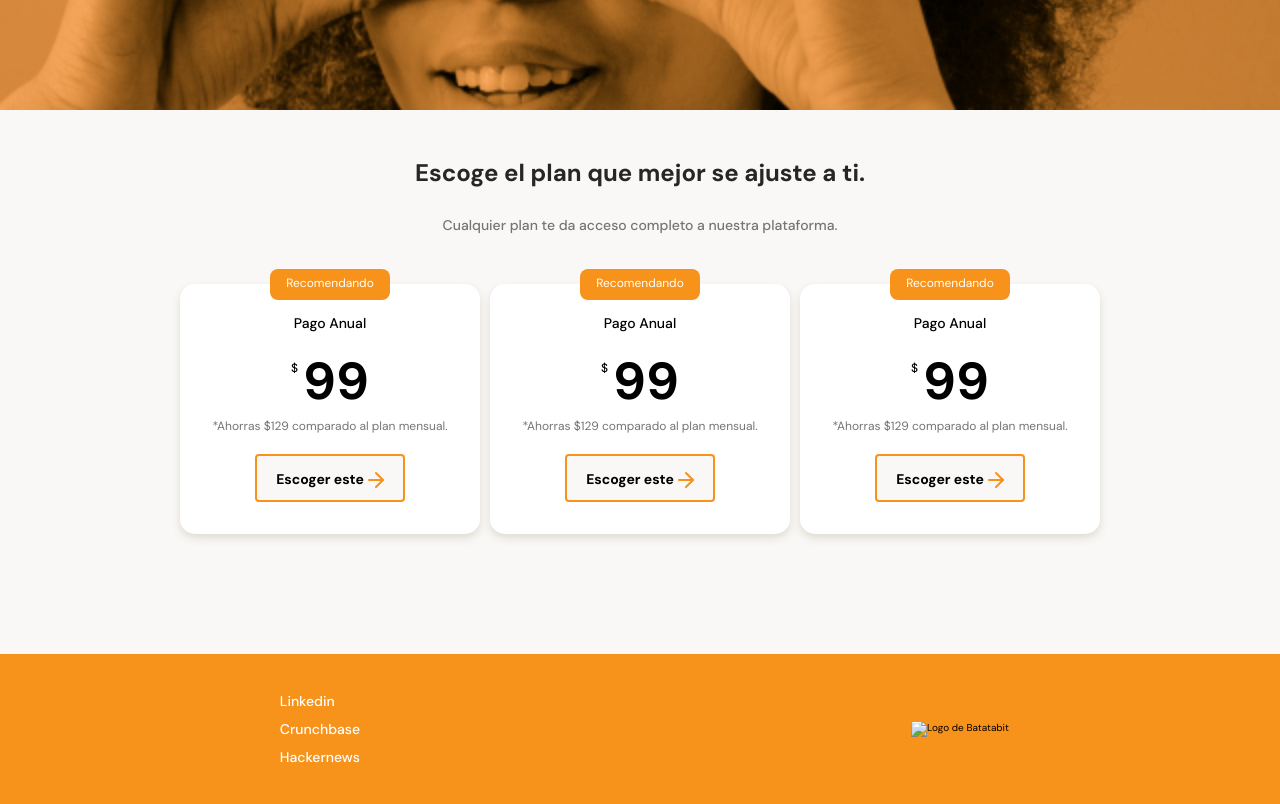
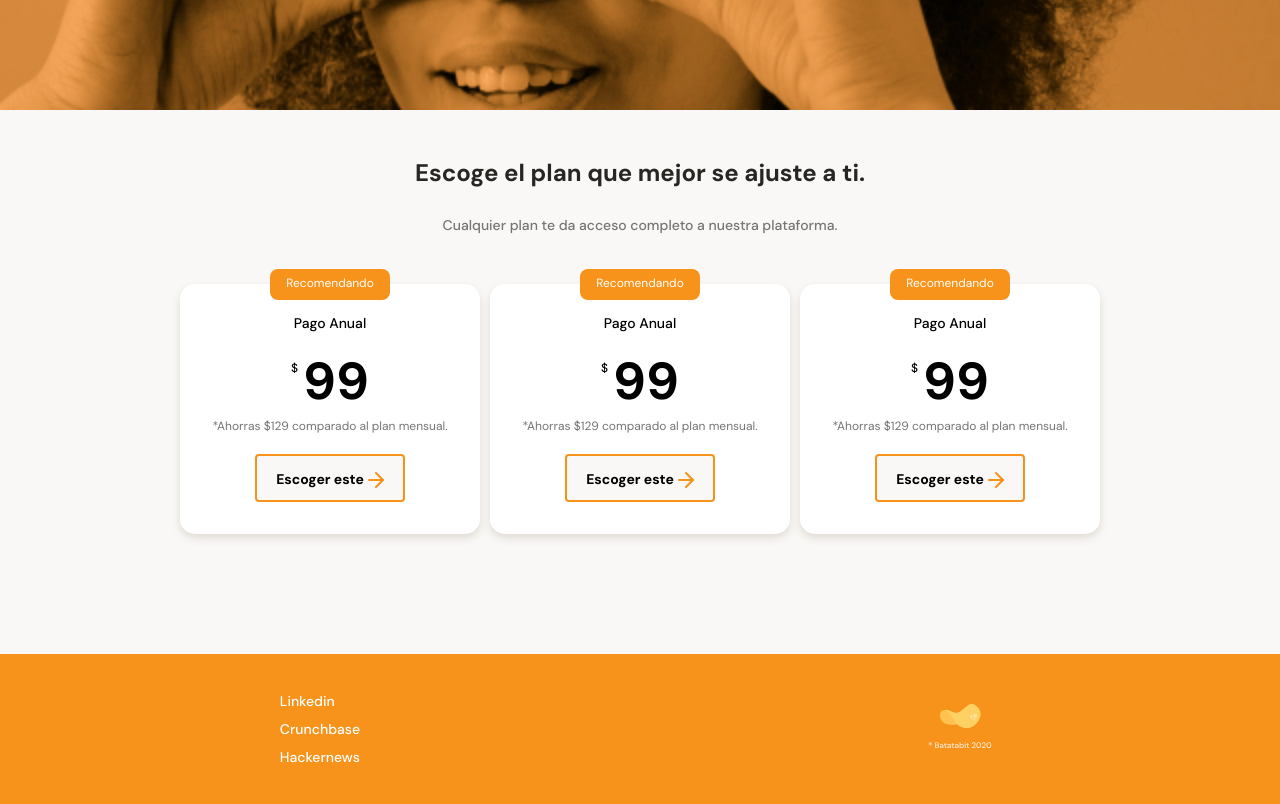
Before and after one commit to Zer0Cr4ck/batatabit, a plain HTML site: page index.html in a window 1280 px wide. Shown: the part 1980-2784 px from the top of the page. Drawn offline with Linux system fonts and the light colour scheme; the site is published under a folder, as on GitHub Pages, so addresses that start at the root find nothing.

Commit message:
Add files via upload

```diff
--- a/index.html
+++ b/index.html
@@ -188,7 +188,7 @@
             <li><a href="">Hackernews</a></li>
         </ul>
     </section>
-    <section class="right"><img src="/assets/img/logo-footer.svg" alt="Logo de Batatabit"></section>
+    <section class="right"><img src="assets/img/logo-footer.svg" alt="Logo de Batatabit"></section>
 
 </footer>
 
```
